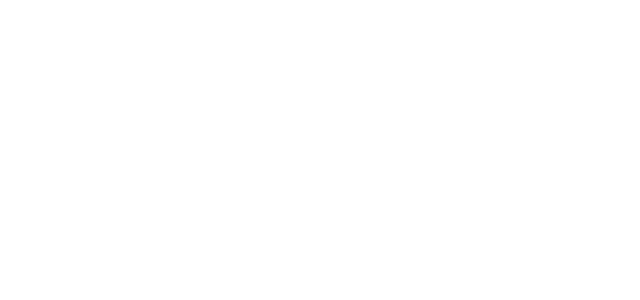
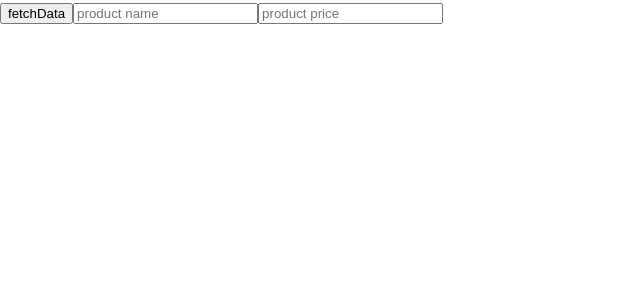
Before and after one commit to katsukiwataru/household-account-book-app, a React app: page /post in a window 1280 px wide. Shown: the top 300 px of the page, without its empty margins (0-640 px from the left). Built offline with nearby package versions, Linux system fonts and the light colour scheme.

Commit message:
feat: enter a value and name in the query and submit in the request

```diff
--- a/src/client/App.tsx
+++ b/src/client/App.tsx
@@ -2,6 +2,8 @@
 import { Router, Route, Switch } from 'react-router-dom';
 import history from './plugins/history';
 import Home from './container/home';
+import Post from './container/post';
+import PostDesc from './container/postDesc';
 
 const App: React.FC = () => {
   return (
@@ -9,6 +11,8 @@
       <Router history={history}>
         <Switch>
           <Route exact path="/" component={Home} />
+          <Route exact path="/post" component={Post} />
+          <Route exact path="/post/:id" component={PostDesc} />
         </Switch>
       </Router>
     </>
--- a/src/client/components/homeComp.tsx
+++ b/src/client/components/homeComp.tsx
@@ -1,4 +1,5 @@
 import React from 'react';
+import { Link } from 'react-router-dom';
 
 type Props = {
   products: Products[];
@@ -7,12 +8,17 @@
 const Home: React.FC<Props> = ({ products }) => {
   return (
     <div>
+      <p>
+        <Link to={`/post/`}>Post</Link>
+      </p>
       {products.map((product) => {
         return (
           <React.Fragment key={product.id}>
-            <p>{product.id}</p>
-            <p>{product.name}</p>
-            <p>{product.price}</p>
+            <div>
+              <Link to={`/post/${product.id}`}>Desc</Link>
+              <p>{product.name}</p>
+              <p>{product.price}</p>
+            </div>
           </React.Fragment>
         );
       })}
--- /dev/null
+++ b/src/client/components/postComp.tsx
@@ -0,0 +1,31 @@
+import React from 'react';
+
+type Props = {
+  fetchData: () => void;
+  setInputName: (event: React.ChangeEvent<HTMLInputElement>) => void;
+  sendInputName: (event: React.KeyboardEvent<HTMLInputElement>) => void;
+  setInputPrice: (event: React.ChangeEvent<HTMLInputElement>) => void;
+  sendInputPrice: (event: React.KeyboardEvent<HTMLInputElement>) => void;
+};
+
+const Home: React.FC<Props> = ({ fetchData, setInputName, sendInputName, setInputPrice, sendInputPrice }) => {
+  return (
+    <div>
+      <button onClick={fetchData}>fetchData</button>
+      <input
+        type="text"
+        placeholder="product name"
+        onChange={(event) => setInputName(event as React.ChangeEvent<HTMLInputElement>)}
+        onKeyPress={(event) => sendInputName(event as React.KeyboardEvent<HTMLInputElement>)}
+      />
+      <input
+        type="text"
+        placeholder="product price"
+        onChange={(event) => setInputPrice(event as React.ChangeEvent<HTMLInputElement>)}
+        onKeyPress={(event) => sendInputPrice(event as React.KeyboardEvent<HTMLInputElement>)}
+      />
+    </div>
+  );
+};
+
+export default Home;
--- /dev/null
+++ b/src/client/container/post.tsx
@@ -0,0 +1,75 @@
+import React, { useState } from 'react';
+import PostComp from '../components/postComp';
+
+const Home: React.FC = () => {
+  const [name, setName] = useState<string | null>(null);
+  const [price, setPrice] = useState<number | null>(null);
+
+  const query = `mutation {
+    createProduct(data: {
+      name: "${name}",
+      price: ${price}
+    }) {
+      id
+      name
+      price
+    }
+  }`;
+
+  const fetchData = async () => {
+    try {
+      const data = await fetch('http://localhost:4466/', {
+        credentials: 'omit',
+        headers: {
+          'content-type': 'application/json',
+        },
+        body: JSON.stringify({
+          query,
+        }),
+        method: 'POST',
+        mode: 'cors',
+      });
+      const jsonData = await data.json();
+      console.log(jsonData);
+    } catch (error) {
+      console.log(error);
+    }
+  };
+
+  const setInputName = (event: React.ChangeEvent<HTMLInputElement>) => {
+    const postName = event.target as HTMLButtonElement;
+    setName(postName.value);
+  };
+
+  const sendInputName = (event: React.KeyboardEvent<HTMLInputElement>) => {
+    if (event.key === 'Enter') {
+      fetchData();
+    }
+  };
+
+  const setInputPrice = (event: React.ChangeEvent<HTMLInputElement>) => {
+    const postName = event.target as HTMLButtonElement;
+    const priceNumber = Number(postName.value);
+    setPrice(priceNumber);
+  };
+
+  const sendInputPrice = (event: React.KeyboardEvent<HTMLInputElement>) => {
+    if (event.key === 'Enter') {
+      fetchData();
+    }
+  };
+
+  return (
+    <div>
+      <PostComp
+        fetchData={fetchData}
+        setInputName={setInputName}
+        sendInputName={sendInputName}
+        setInputPrice={setInputPrice}
+        sendInputPrice={sendInputPrice}
+      />
+    </div>
+  );
+};
+
+export default Home;
--- /dev/null
+++ b/src/client/container/postDesc.tsx
@@ -0,0 +1,8 @@
+import React from 'react';
+// import PostComp from '../components/postComp';
+
+const Home: React.FC = () => {
+  return <div></div>;
+};
+
+export default Home;
```
